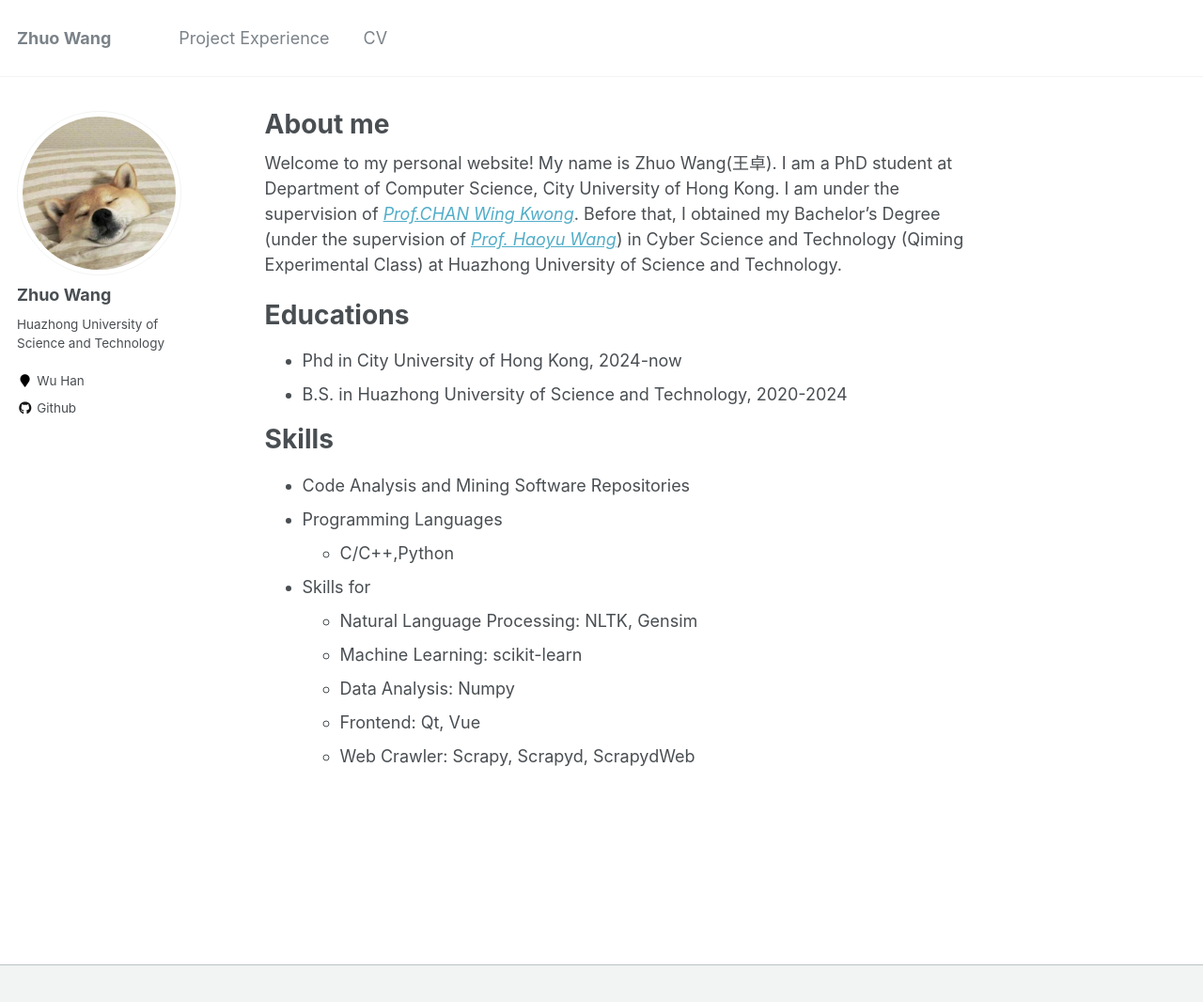
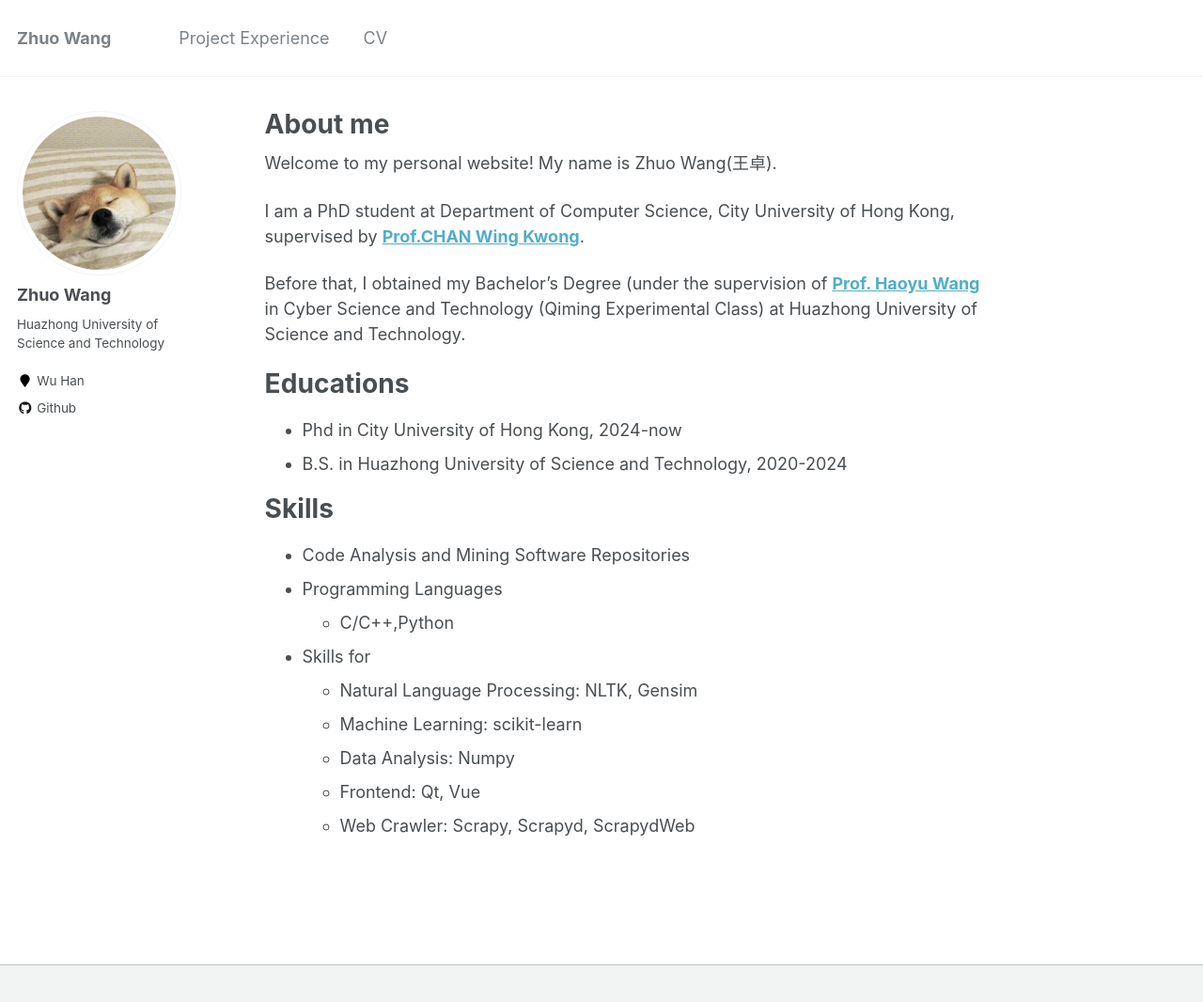
Before and after one commit to zhuozhuoH/zhuozhuoH.github.io, a Jekyll site: the page built from _pages/about.md, in a window 1280 px wide and 1099 px high. Shown: the top 1066 px of the window at 94% size. Built offline with Jekyll 4.4.1, drawn with Linux system fonts in a browser that asks for light colours.

Commit message:
Update about.md

```diff
--- a/_pages/about.md
+++ b/_pages/about.md
@@ -8,9 +8,11 @@ redirect_from:
   - /about.html
 ---
 
-Welcome to my personal website! My name is Zhuo Wang(王卓). I am a PhD student at Department of Computer Science, City University of Hong Kong.
-I am under the supervision of  *[Prof.CHAN Wing Kwong](https://www.cs.cityu.edu.hk/~wkchan/)*.
-Before that, I obtained my Bachelor's Degree (under the supervision of *[Prof. Haoyu Wang](https://howiepku.github.io/)*)  in Cyber Science and Technology (Qiming Experimental Class) at Huazhong University of Science and Technology.
+Welcome to my personal website! My name is Zhuo Wang(王卓).
+
+I am a PhD student at Department of Computer Science, City University of Hong Kong, supervised by **[Prof.CHAN Wing Kwong](https://www.cs.cityu.edu.hk/~wkchan/)**.
+
+Before that, I obtained my Bachelor's Degree (under the supervision of **[Prof. Haoyu Wang](https://howiepku.github.io/)**  in Cyber Science and Technology (Qiming Experimental Class) at Huazhong University of Science and Technology.
 
 Educations
 ======
```
